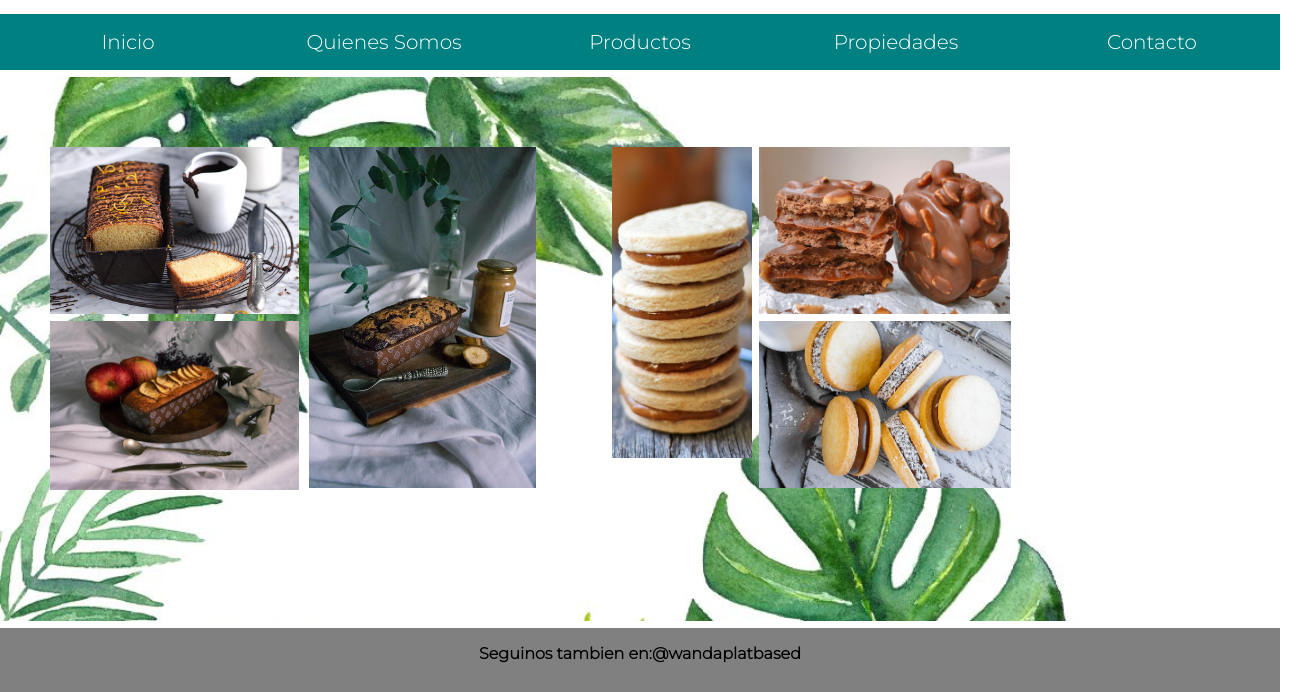
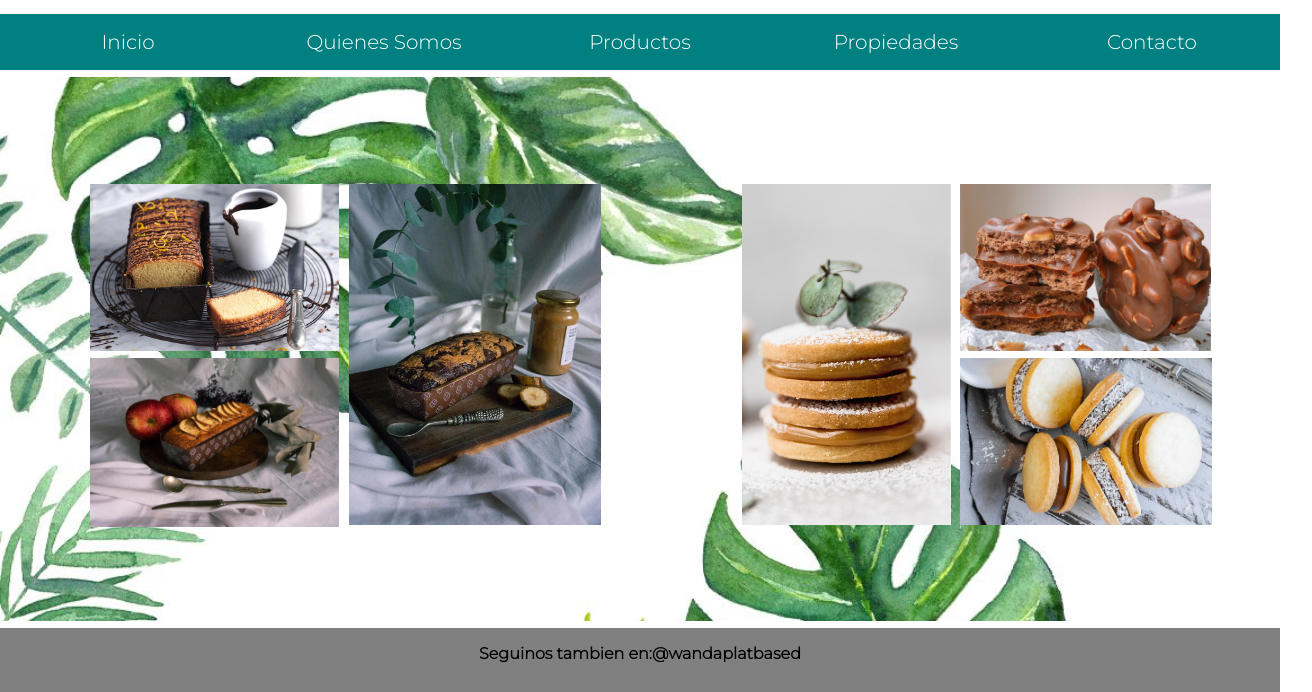
Before and after one commit to GutierreLudmila/cuarto_repo, a website: page paginas/productos.html in a window 1280 px wide. Shown: the part 129-821 px from the top of the page, 1312 px wide, since content can reach past the window. Drawn offline with Linux system fonts and the light colour scheme; a web font is replaced by a local one.

Commit message:
Agregue imagenes a la galeria

```diff
--- a/package.json
+++ b/package.json
@@ -1,5 +1,5 @@
 {
-  "name": "desafioclase15gutierreludmila",
+  "name": "nuevo_repo",
   "version": "1.0.0",
   "description": "",
   "main": "index.js",
--- a/paginas/productos.html
+++ b/paginas/productos.html
@@ -58,7 +58,7 @@
             <div id="galeria">
                 <div id="galeriaBudines">
                     <div id="budinUno">
-                        <img src="../imagenes/fotoDos.jpg" alt="Budin Algarroba">
+
                     </div>
                     <div id="budinDos">
                         <img src="../imagenes/budin-de-naranja-y-chocolate.jpg" alt=" Budin Naranja">
@@ -67,10 +67,10 @@
                         <img src="../imagenes/fotoUno.jpg" alt="Budin Manzana">
                     </div>
                 </div>
-
+                <br>
                 <div id="galeriaAlfajores">
                     <div id="alfajorUno">
-                        <img src="../imagenes/Alfajores-de-lucuma03.jpg" alt="Alfajor de Lucuma">
+                        <img src="../imagenes/alfajor_nuevo.jpg" alt="Alfajor de Lucuma">
                     </div>
                     <div id="alfajorDos">
                         <img src="../imagenes/alfajor-mani.jpg" alt="Alfajores de Maicena">
--- a/scss/estilo.scss
+++ b/scss/estilo.scss
@@ -142,6 +142,8 @@ section{
     border-radius: 10px;
 }
 
+
+
 #contenedorQuienes{
     display: block;
 }
@@ -233,15 +235,17 @@ ol,tr, #datos,#formulario{
     grid-template-rows: 100%;
     grid-template-areas:
     "izquierda  derecha";
+    align-items: center;
+    justify-items: left;
 }
 #galeriaBudines{
     grid-area: izquierda;
     margin-top: 70px;
-    margin-left: 50px;
+    margin-left: 90px;
     height: 400px;
     width:700px;
     display: grid;
-    grid-template-columns: 36% 20%;
+    grid-template-columns: 36% 36%;
     grid-template-rows: 20% 20% 20% 20%;
     grid-template-areas:
     "budinDos  budinUno"
@@ -254,11 +258,12 @@ ol,tr, #datos,#formulario{
 }
 #budinUno{
     grid-area: budinUno;
+    background-image: url(../imagenes/fotoDos.jpg);
+    background-position: center;
+    background-size: 100%;
+}
 
-    img{
-        max-height: 100%;
-    }
-}
+
 #budinDos{
     grid-area: budinDos;
 
@@ -267,6 +272,7 @@ ol,tr, #datos,#formulario{
         max-height: 100%;
     }
 }
+
 #budinTres{
     grid-area: budinTres;
     img{
@@ -275,30 +281,28 @@ ol,tr, #datos,#formulario{
 }
 
 #galeriaAlfajores{
-    padding-left: 100px;
     grid-area: derecha;
     margin-top: 70px;
     height: 400px;
     width:700px;
     display: grid;
-    grid-template-columns: 20% 36%;
+    grid-template-columns: 30% 36%;
     grid-template-rows: 20% 20% 20% 20%;
     grid-template-areas:
-    "alfajorUno  alfajorDos"
-    "alfajorUno  alfajorDos"
-    "alfajorUno  alfajorTres"
-    "alfajorUno  alfajorTres";
+    "alfajorUno alfajorDos"
+    "alfajorUno alfajorDos"
+    "alfajorUno alfajorTres"
+    "alfajorUno alfajorTres";
     grid-row-gap: 7px;
-    grid-column-gap: 7px;
+    grid-column-gap: 8px;
+    justify-content:end;
 }
 
 #alfajorUno{
     grid-area: alfajorUno;
-
     img{
-        max-height: 200%;
+        max-height: 100%;
         max-width: 100%;
-
 
     }
 }
```
Also changed, not shown: css/estilo.css, imagenes/alfajor_nuevo.jpg (added), imagenes/alfajores-7.jpg (added).
